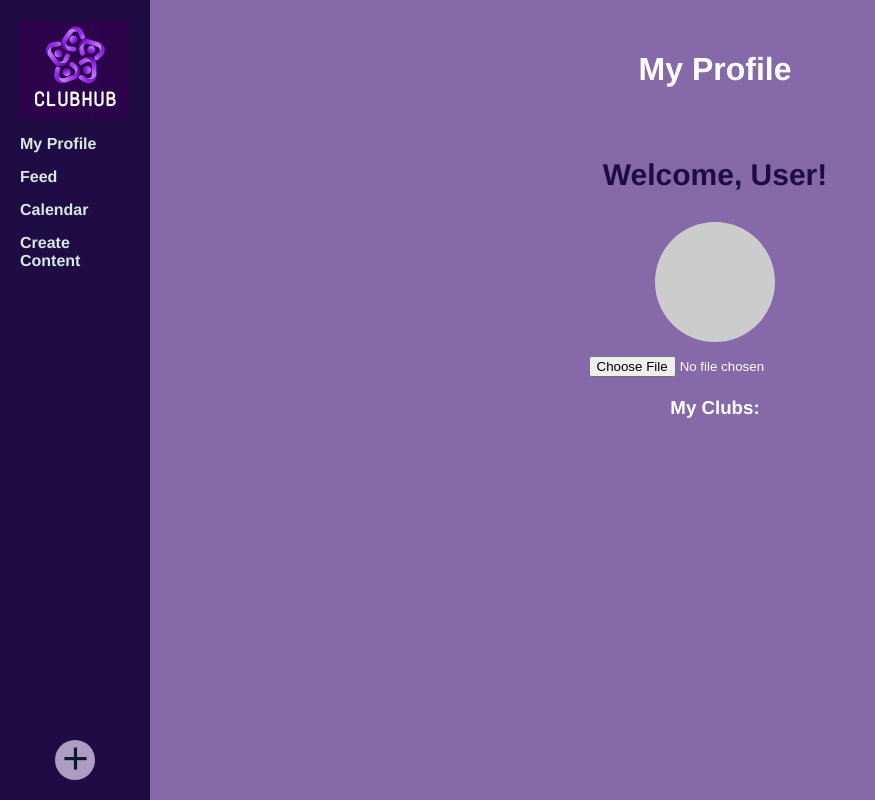
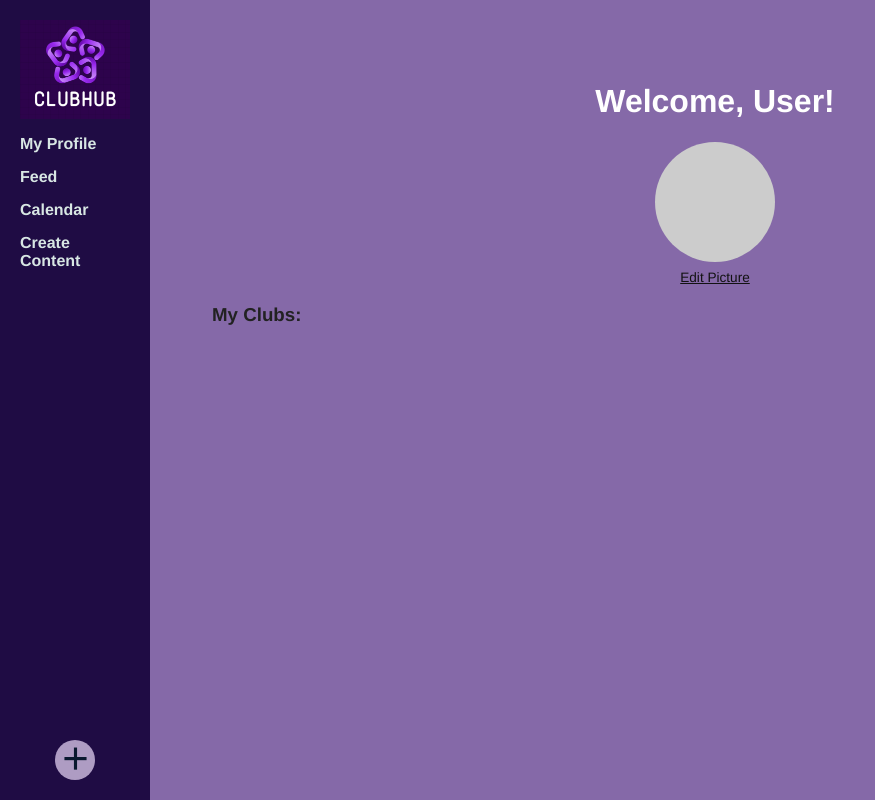
Before and after one commit to bree20005/ClubHub, a React (Create React App) app: page /profile in a window 1280 px wide. Shown: the whole page, without its empty margins (0-875 px from the left). Built offline with nearby package versions, Linux system fonts and the light colour scheme.

Commit message:
updates to profile page

```diff
--- a/src/components/Profile.js
+++ b/src/components/Profile.js
@@ -73,19 +73,15 @@ function ProfileHeader() {
 
   //the header 3 needs to be fixed but it wont let me directly comment next to it
   return (
-    <div>
-      <div style={{ textAlign: 'center' }}>
-        <h1 style={{ color: 'white' }}>My Profile</h1>
-        <br />
-        <h3 style={{ color: '#1f0c44', fontSize: '30px' }}>
-          Welcome, {fullName || 'User'}!
-        </h3>
+    <div className="profile-page">
+  <div className="profile-left">
+    <h1 style={{ color: 'white', textAlign: 'center' }}>Welcome, {fullName || 'User'}!</h1>
     {avatarUrl ? (
       <img
         src={avatarUrl}
         alt="Profile"
         className="profile-photo"
-            style={{ borderRadius: '50%', width: '120px', height: '120px' }}
+        style={{ borderRadius: '50%', width: '120px', height: '120px', display: 'block', margin: '0 auto' }}
       />
     ) : (
       <div
@@ -94,30 +90,42 @@ function ProfileHeader() {
           height: '120px',
           borderRadius: '50%',
           backgroundColor: '#ccc',
-              display: 'inline-block',
+          margin: '0 auto',
           lineHeight: '120px',
           color: '#555',
           fontSize: '14px',
+          textAlign: 'center',
         }}
       />
     )}
-        <br />
-        <input type="file" onChange={handleAvatarUpload} style={{ marginTop: '10px' }} />
+    <label
+      htmlFor="avatar-upload"
+      className="edit-picture"
+      style={{
+        display: 'block',
+        marginTop: '8px',
+        color: '#121212',
+        fontSize: '0.85rem',
+        textAlign: 'center',
+        cursor: 'pointer',
+        textDecoration: 'underline',
+      }}
+    >
+      Edit Picture
+    </label>
+    <input
+      id="avatar-upload"
+      type="file"
+      onChange={handleAvatarUpload}
+      style={{ display: 'none' }}
+    />
   </div>
 
-      <div style={{ textAlign: 'center', marginTop: '20px', color: 'black' }}>
-        <h3>My Clubs:</h3>
-        <ul style={{ listStyle: 'none', padding: 0 }}>
+  <div className="profile-right">
+    <h3 style={{ marginBottom: '1rem', color: '#222' }}>My Clubs:</h3>
+    <ul style={{ listStyle: 'none', padding: 0, margin: 0 }}>
       {clubs.map((club, index) => (
-            <li
-              key={index}
-              style={{
-                display: 'flex',
-                alignItems: 'center',
-                justifyContent: 'center',
-                padding: '6px',
-              }}
-            >
+        <li key={index} className="club-card" style={{ cursor: 'pointer' }}>
           {club.logo_url ? (
             <img
               src={club.logo_url}
@@ -125,10 +133,10 @@ function ProfileHeader() {
               style={{
                 width: '36px',
                 height: '36px',
-                    marginRight: '10px',
+                marginRight: '12px',
                 borderRadius: '6px',
                 objectFit: 'cover',
-                    cursor: 'pointer',
+                flexShrink: 0,
               }}
             />
           ) : (
@@ -136,18 +144,95 @@ function ProfileHeader() {
               style={{
                 width: '36px',
                 height: '36px',
-                    marginRight: '10px',
+                marginRight: '12px',
                 borderRadius: '6px',
                 backgroundColor: '#ccc',
+                flexShrink: 0,
               }}
             />
           )}
-              <span>{club.name}</span>
+          <span style={{ fontSize: '1.1rem', color: '#333', fontWeight: '600' }}>{club.name}</span>
         </li>
       ))}
     </ul>
   </div>
 </div>
+
+    // <div>
+    //   <div style={{ textAlign: 'center' }}>
+    //     <h1 style={{ color: 'white' }}>My Profile</h1>
+    //     <br />
+    //     <h3 style={{ color: '#1f0c44', fontSize: '30px' }}>
+    //       Welcome, {fullName || 'User'}!
+    //     </h3>
+    //     {avatarUrl ? (
+    //       <img
+    //         src={avatarUrl}
+    //         alt="Profile"
+    //         className="profile-photo"
+    //         style={{ borderRadius: '50%', width: '120px', height: '120px' }}
+    //       />
+    //     ) : (
+    //       <div
+    //         style={{
+    //           width: '120px',
+    //           height: '120px',
+    //           borderRadius: '50%',
+    //           backgroundColor: '#ccc',
+    //           display: 'inline-block',
+    //           lineHeight: '120px',
+    //           color: '#555',
+    //           fontSize: '14px',
+    //         }}
+    //       />
+    //     )}
+    //     <br />
+    //     <input type="file" onChange={handleAvatarUpload} style={{ marginTop: '10px' }} />
+    //   </div>
+
+    //   <div style={{ textAlign: 'center', marginTop: '20px', color: 'black' }}>
+    //     <h3>My Clubs:</h3>
+    //     <ul style={{ listStyle: 'none', padding: 0 }}>
+    //       {clubs.map((club, index) => (
+    //         <li
+    //           key={index}
+    //           style={{
+    //             display: 'flex',
+    //             alignItems: 'center',
+    //             justifyContent: 'center',
+    //             padding: '6px',
+    //           }}
+    //         >
+    //           {club.logo_url ? (
+    //             <img
+    //               src={club.logo_url}
+    //               alt={`${club.name} logo`}
+    //               style={{
+    //                 width: '36px',
+    //                 height: '36px',
+    //                 marginRight: '10px',
+    //                 borderRadius: '6px',
+    //                 objectFit: 'cover',
+    //                 cursor: 'pointer',
+    //               }}
+    //             />
+    //           ) : (
+    //             <div
+    //               style={{
+    //                 width: '36px',
+    //                 height: '36px',
+    //                 marginRight: '10px',
+    //                 borderRadius: '6px',
+    //                 backgroundColor: '#ccc',
+    //               }}
+    //             />
+    //           )}
+    //           <span>{club.name}</span>
+    //         </li>
+    //       ))}
+    //     </ul>
+    //   </div>
+    // </div>
   );
 }
 
--- a/src/index.css
+++ b/src/index.css
@@ -295,7 +295,7 @@ h1, h2, h3 {
   box-shadow: 0 2px 10px rgba(100, 255, 218, 0.15);
 }
 
-.profile-photo {
+/* .profile-photo {
   width: 150px;
   height: 150px;
   transform: scale(1.15);
@@ -311,6 +311,82 @@ h1, h2, h3 {
   border-radius: 5px;
   background-color: #644d6a;
   color: gray;
+} */
+
+.profile-page {
+  padding: 2rem;
+  min-height: 80vh;
+  box-sizing: border-box;
+}
+
+.welcome-text {
+  font-size: 1.8rem;
+  font-weight: 600;
+  color: #222;
+  margin-bottom: 2rem;
+  text-align: center;
+}
+
+.profile-content {
+  display: flex;
+  gap: 3rem;
+  align-items: flex-start;
+}
+
+.profile-left {
+  flex: 0 0 250px;
+  display: flex;
+  flex-direction: column;
+  align-items: center;
+}
+
+.profile-photo {
+  border: 2px solid #ccc;
+  border-radius: 50%;
+  width: 120px;
+  height: 120px;
+  object-fit: cover;
+  margin-bottom: 8px;
+}
+
+.edit-picture {
+  color: #555;
+  font-size: 0.85rem;
+  text-align: center;
+  cursor: pointer;
+  text-decoration: underline;
+  user-select: none;
+}
+
+.profile-right {
+  flex: 1;
+  display: flex;
+  flex-direction: column;
+}
+
+.club-card {
+  background-color: white;
+  padding: 12px 20px;
+  border-radius: 10px;
+  box-shadow: 0 3px 8px rgba(0,0,0,0.1);
+  margin-bottom: 12px;
+  display: flex;
+  align-items: center;
+}
+
+.club-card img {
+  width: 36px;
+  height: 36px;
+  margin-right: 12px;
+  border-radius: 6px;
+  object-fit: cover;
+  flex-shrink: 0;
+}
+
+.club-card span {
+  font-size: 1.25rem;
+  color: #333;
+  font-weight: 600;
 }
 
 /* Landing page header styling */
@@ -679,7 +755,7 @@ h1, h2, h3 {
   left: 0;
   height: 100%;
   width: 100%;
-  background-color: rgba(55, 52, 52, 0.8);
+  background-color: rgba(55, 52, 52, 0.5);
   z-index: -1;
 }
 
```
Lines whose indentation alone changed are shown as unchanged.
